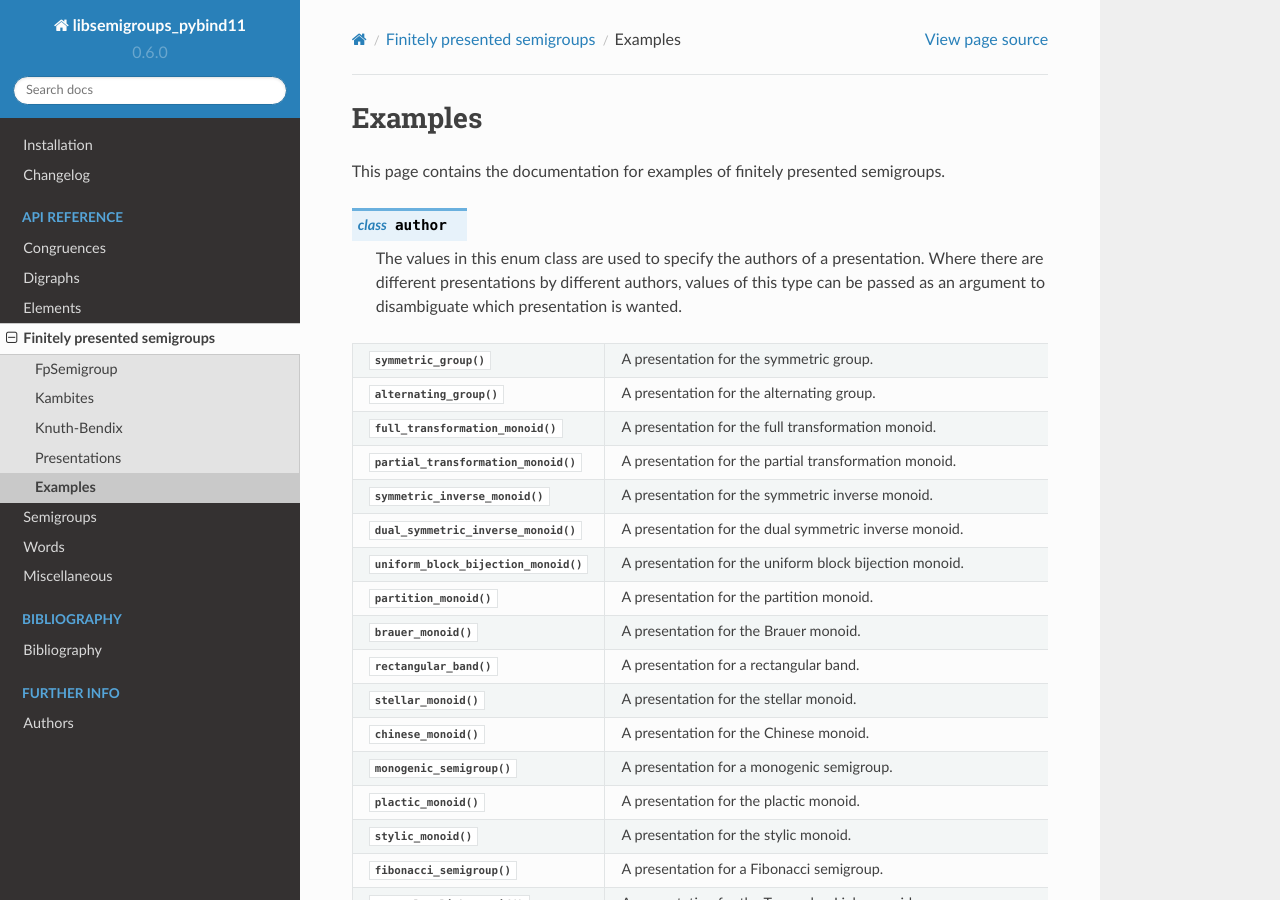
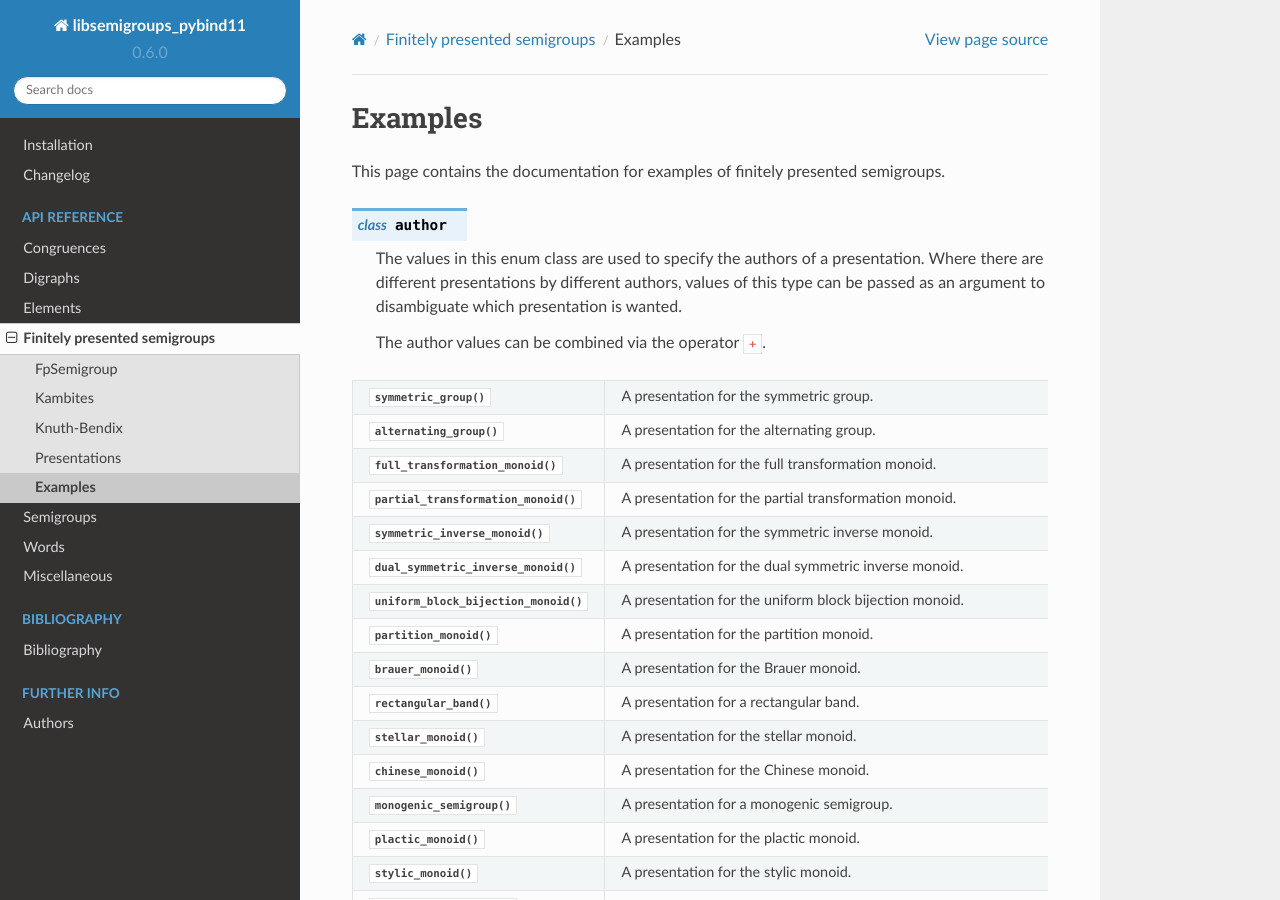
Before and after one commit to libsemigroups/libsemigroups_pybind11, a Sphinx documentation site: the page built from docs/source/api/fpsemi-examples.rst, in a window 1280 px wide and 900 px high. Built offline with Sphinx 7.4.7 and the Read the Docs theme 2.0.0, drawn with Linux system fonts in a browser that asks for light colours; pages that are not in the unit, such as notebooks, are missing from menus.

Commit message:
Add sentence about adding authors; fix formatting

```diff
--- a/docs/source/api/fpsemi-examples.rst
+++ b/docs/source/api/fpsemi-examples.rst
@@ -15,6 +15,8 @@ This page contains the documentation for examples of finitely presented semigrou
    presentation. Where there are different presentations by different
    authors, values of this type can be passed as an argument to disambiguate
    which presentation is wanted.
+
+   The author values can be combined via the operator ``+``.
 
 .. list-table::
    :widths: 50 50
@@ -306,7 +308,7 @@ Full API
    A presentation for a rectangular band.
 
    Returns a list giving a semigroup presentation defining
-   the `m` by `n` rectangular band, as given in Proposition 4.2 of
+   the ``m`` by ``n`` rectangular band, as given in Proposition 4.2 of
    `10.1007/s002339910016`_.
 
 
@@ -394,7 +396,7 @@ Full API
    A presentation for the stylic monoid.
 
    Returns a list giving a semigroup presentation defining
-   the stylic monoid with `n` generators (see Theorem 8.1 of
+   the stylic monoid with ``n`` generators (see Theorem 8.1 of
    `10.1007/s00233-022-10285-3`_).
 
    :param n: the number of generators
```
